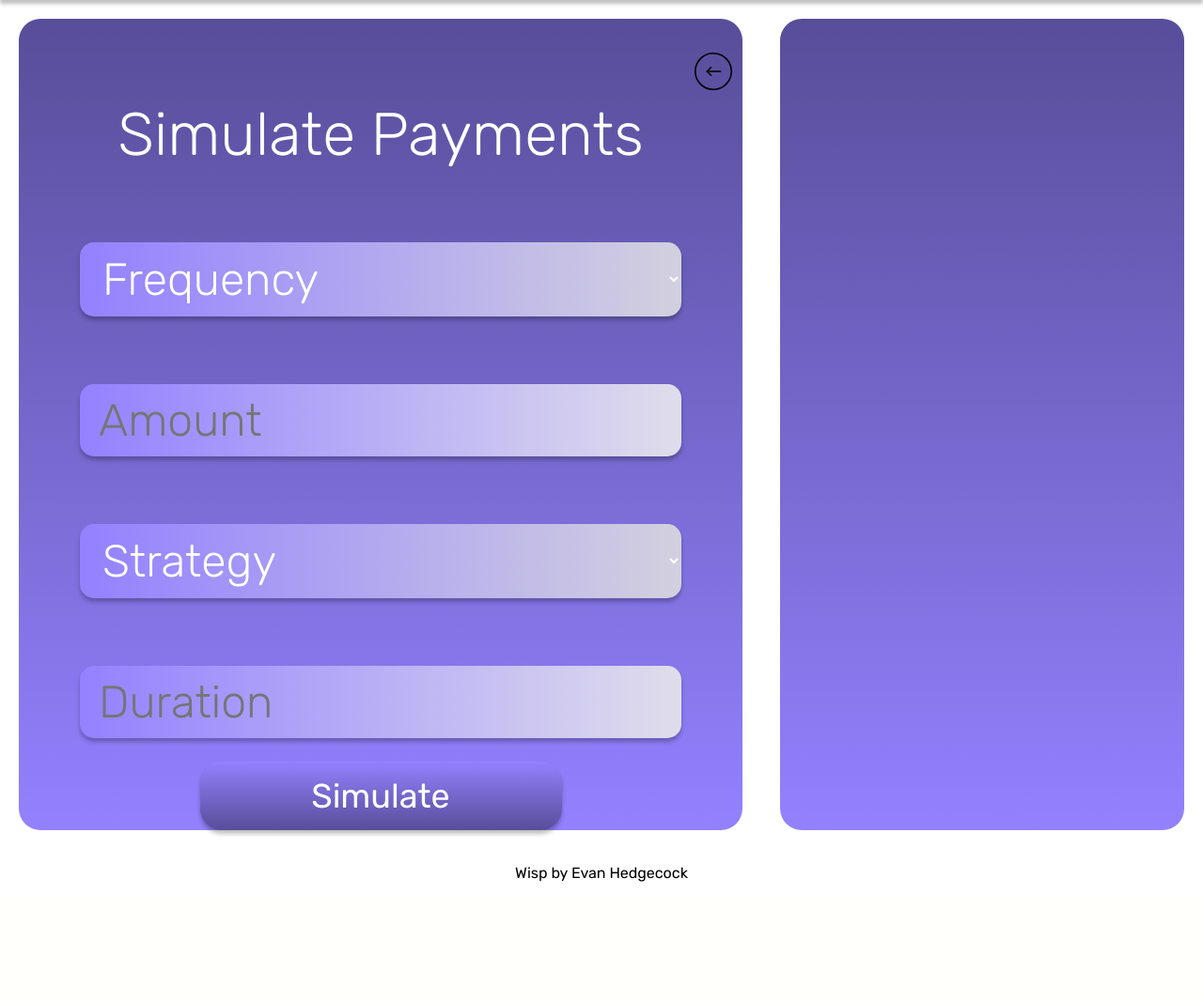
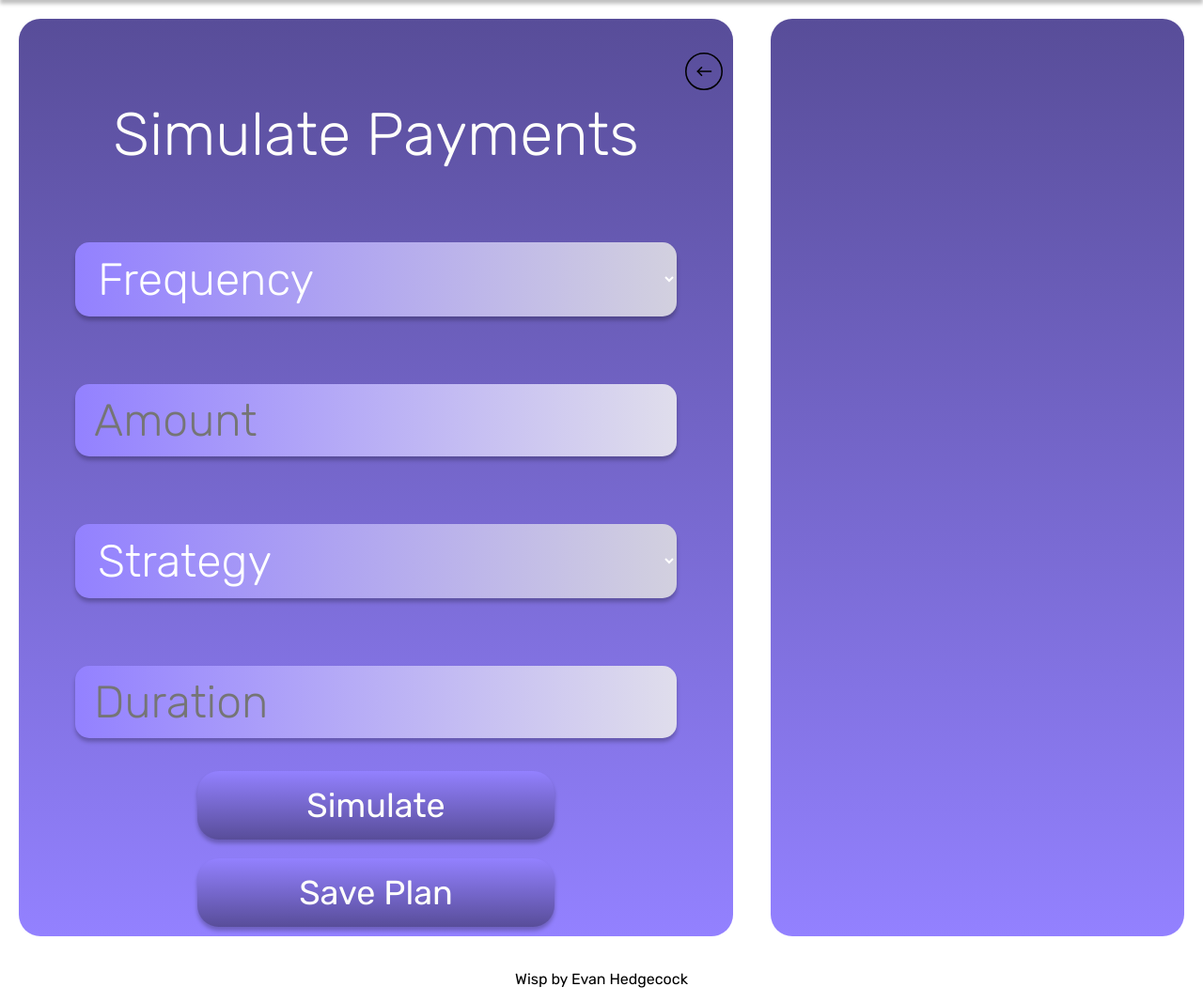
Before and after one commit to Evan-Hedgecock/cs50-final, a Python web app: template templates/simulate-payments.html in a window 1280 px wide. Shown: the part 100-1167 px from the top of the page at 94% size. Before the commit the page ends 1039 px from the top, so only its background shows below. Run offline with Jinja, Linux system fonts and the light colour scheme; the template is opened without the code that fills it, so the values that code supplies are empty; a map, chart or similar area stays blank.

Commit message:
Fix some styling to make loan table and chart display nicely

```diff
--- a/static/styles.css
+++ b/static/styles.css
@@ -517,10 +517,6 @@ footer {
 
 .main-content {
     display: flex;
-    /* align-items: start;
-    justify-content: center;
-    width: 60%;
-    height: 100%; */
     background-image: linear-gradient(to bottom, var(--purple), var(--pink));
     border-radius: var(--button-curve);
     flex: 1 1 auto;
@@ -529,8 +525,11 @@ footer {
 }
 
 .table {
+    display: flex;
+    height: 100%;
+    align-items: start;
     text-align: center;
-    justify-content: start;
+    justify-content: center;
     padding: 20px;
     width: 100%;
 }
@@ -602,4 +601,21 @@ footer {
     display: flex;
     align-items: center;
     justify-content: center;
+    padding: 10px;
 }
+
+.text-box:focus {
+    color: var(--dark-purple50);
+}
+
+.button-container {
+    display: flex;
+    flex-flow: column wrap;
+    width: 100%;
+    justify-content: space-evenly;
+    align-items: center;
+}
+
+.button-container .button {
+    margin: 10px 0px;
+}
--- a/templates/simulate-payments.html
+++ b/templates/simulate-payments.html
@@ -25,14 +25,20 @@
         <select type="text" class="text-box" id="simulate-strategy" name="simulate-strategy">
             <option selected disabled class="text-box">Strategy</option>
             <option value="avalanche" class="text-box">Avalanche</option>
-            <option value="weighted" class="text-box">Weighted</option>
-            <option value="snowball" class="text-box">Snowball</option>
+            <!-- <option value="weighted" class="text-box">Weighted</option>
+            <option value="snowball" class="text-box">Snowball</option> -->
         </select>
 
         <label class="form-label">Duration</label>
         <input type="text" class="text-box" id="simulate-duration" name="simulate-duration" placeholder="Duration" onkeypress="return onlyNumberKey(event)">
 
-        <input type="submit" value="Simulate" class="button">
+        <div class="button-container">
+          <input type="submit" value="Simulate" class="button">
+
+          <button class="button">
+            <a href="/save-plan">Save Plan</a>
+          </button>
+        </div>
     </form>
 </div>
 {% endblock %}
```
Also changed, not shown: 2 other files.
